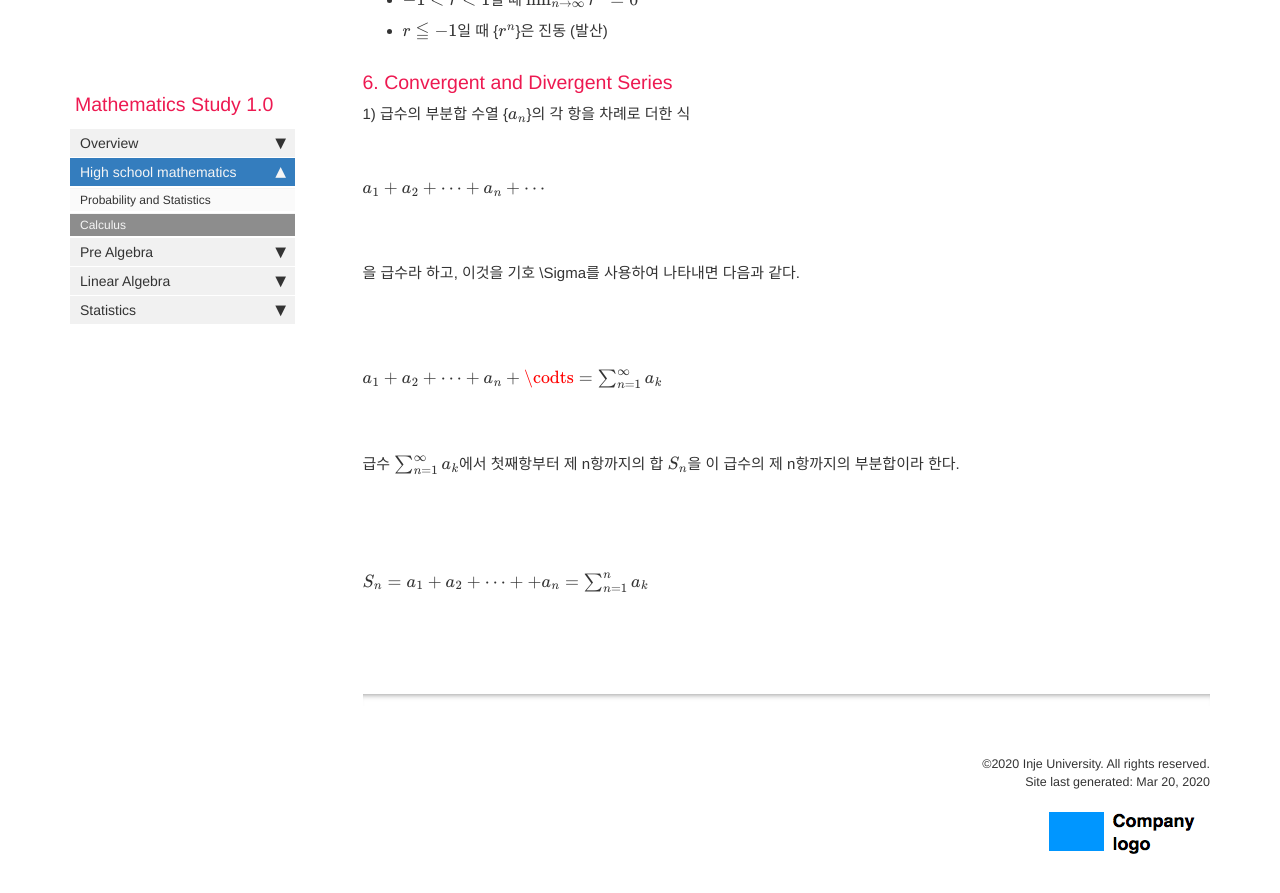
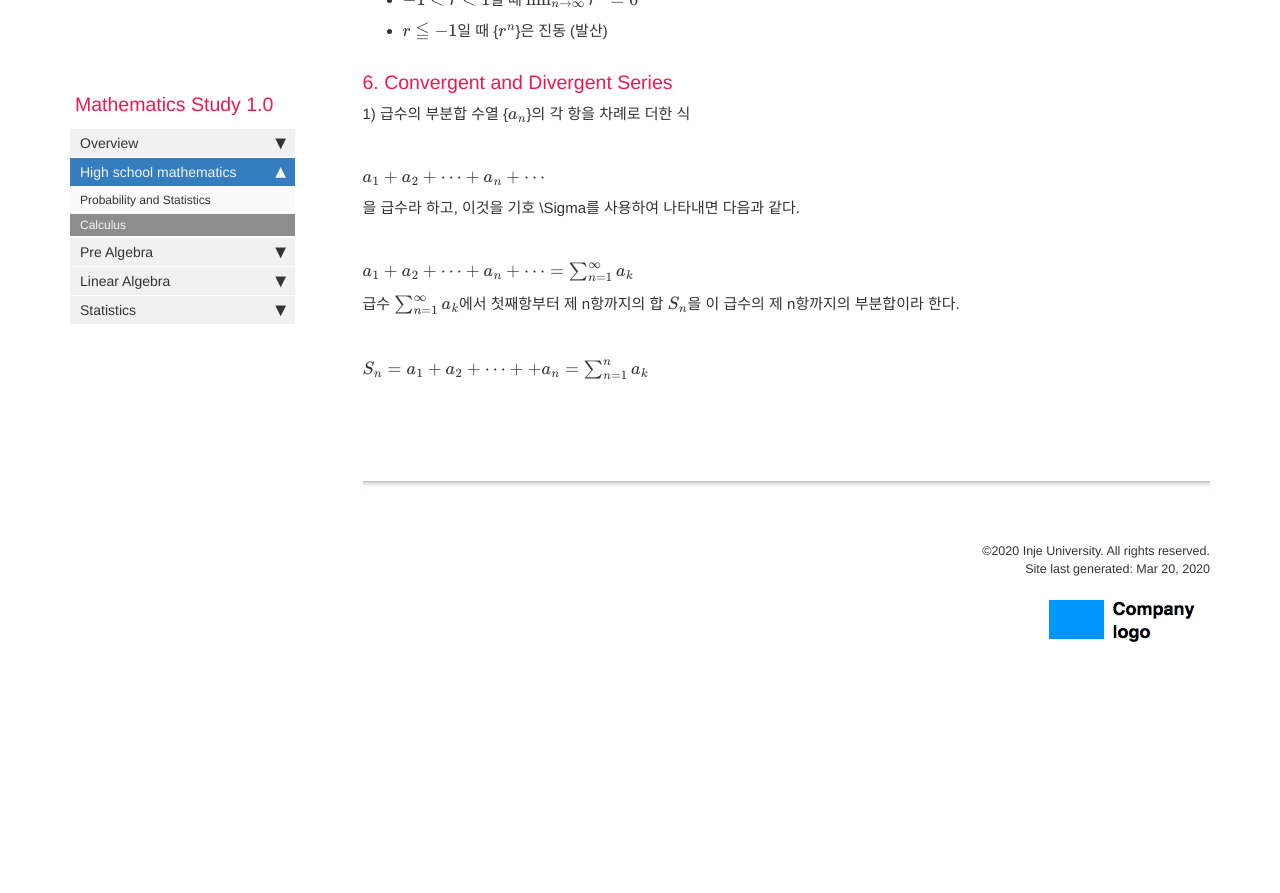
Before and after one commit to jongeunShin95/mathematics-study, a Jekyll site: the page built from pages/mydoc/mydoc_calculus.md, in a window 1280 px wide and 900 px high, scrolled down 2630 px. Shown: the top 893 px of the window. Built offline with Jekyll 4.4.1, drawn with Linux system fonts in a browser that asks for light colours; formulas are drawn with MathJax 3; comment, search, counter and statistics services are not loaded; after the commit the page ends 3348 px from its top, so only the background shows below that.

Commit message:
add calculus convergent and divergent series

```diff
--- a/pages/mydoc/mydoc_calculus.md
+++ b/pages/mydoc/mydoc_calculus.md
@@ -77,25 +77,18 @@ use_math: true
 
 1) 급수의 부분합
 수열 {$a_n$}의 각 항을 차례로 더한 식
-<br><br>
+
 &nbsp;&nbsp;&nbsp;&nbsp;&nbsp;&nbsp;&nbsp;&nbsp;&nbsp;&nbsp;&nbsp;&nbsp;&nbsp;&nbsp;&nbsp;&nbsp;&nbsp;&nbsp;&nbsp;&nbsp;
 
 $a_1 + a_2 + \cdots + a_n + \cdots$
 
-<br><br>
-
 을 급수라 하고, 이것을 기호 \Sigma를 사용하여 나타내면 다음과 같다.
 
-<br><br>
 &nbsp;&nbsp;&nbsp;&nbsp;&nbsp;&nbsp;&nbsp;&nbsp;&nbsp;&nbsp;&nbsp;&nbsp;&nbsp;&nbsp;&nbsp;&nbsp;&nbsp;&nbsp;&nbsp;&nbsp;
 
-$a_1 + a_2 + \cdots + a_n + \codts = \sum_{n=1}^\infty a_k$
-
-<br><br>
+$a_1 + a_2 + \cdots + a_n + \cdots = \sum_{n=1}^\infty a_k$
 
 급수 $\sum_{n=1}^\infty a_k$에서 첫째항부터 제 n항까지의 합 $S_n$을 이 급수의 제 n항까지의 부분합이라 한다.
-
-<br><br>
 
 &nbsp;&nbsp;&nbsp;&nbsp;&nbsp;&nbsp;&nbsp;&nbsp;&nbsp;&nbsp;&nbsp;&nbsp;&nbsp;&nbsp;&nbsp;&nbsp;&nbsp;&nbsp;&nbsp;&nbsp;
 
```
